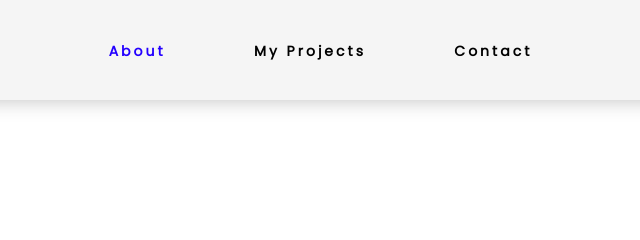
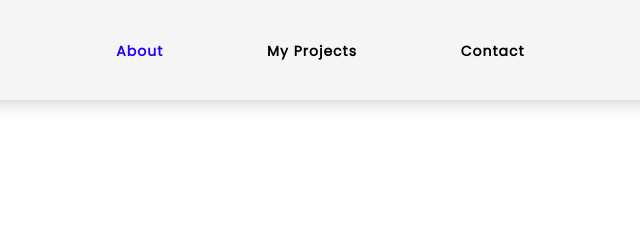
Before and after one commit to cosmin1313/website, a plain HTML site: page index.html in a window 1280 px wide. Shown: the top 240 px of the page, 540-1180 px from the left. Drawn offline with Linux system fonts and the light colour scheme.

Commit message:
Update style.css

```diff
--- a/style.css
+++ b/style.css
@@ -70,7 +70,7 @@ nav {
 .nav-links a {
   color: black;
   text-decoration: none;
-  letter-spacing: 3px;
+  letter-spacing: 1px;
   font-weight: bold;
   font-size: 14px;
 }
```
